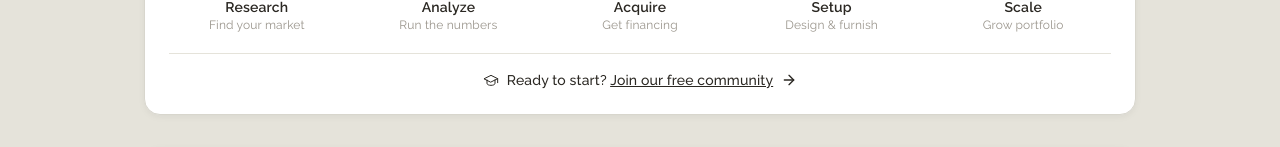
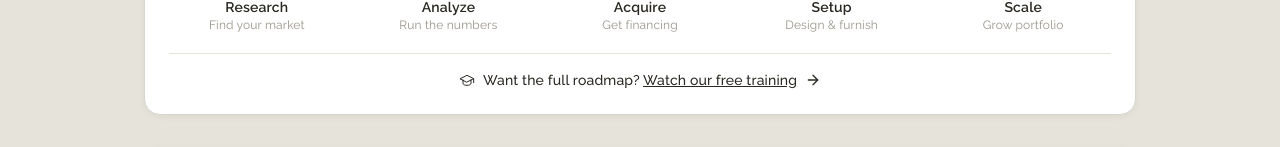
Before and after one commit to helloteeco/Edge, a Next.js app: page / in a window 1280 px wide. Shown: the part 381-528 px from the top of the page. Built offline with nearby package versions, Linux system fonts and the light colour scheme; a web font is replaced by a local one.

Commit message:
Revert CTA to 'Watch our free training'

```diff
--- a/src/app/page.tsx
+++ b/src/app/page.tsx
@@ -208,7 +208,7 @@ export default function HomePage() {
               style={{ color: '#2b2823' }}
             >
               <GraduationIcon className="w-4 h-4" color="#2b2823" />
-              <span>Ready to start? <span className="underline">Join our free community</span></span>
+              <span>Want the full roadmap? <span className="underline">Watch our free training</span></span>
               <ArrowRightIcon className="w-4 h-4" />
             </Link>
           </div>
```
